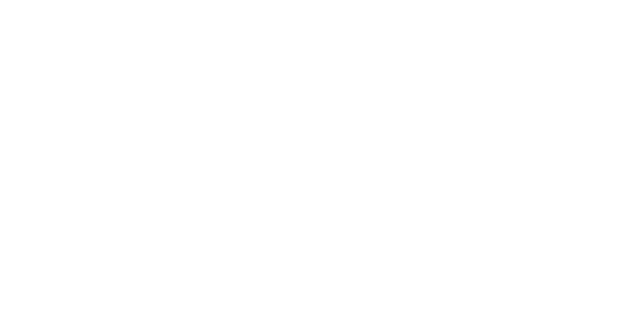
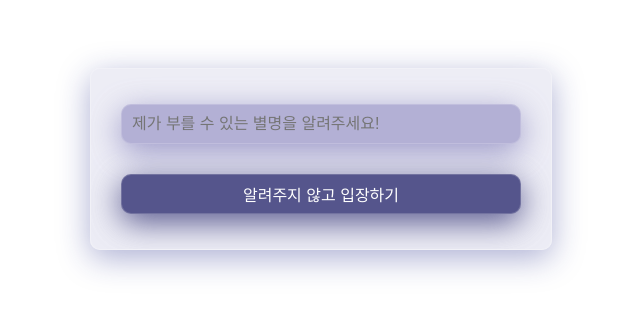
Before and after one commit to jsg3121/next-tv-app, a Next.js app: page / in a window 1280 px wide. Before the commit this address had no page. Shown: the part 241-554 px from the top of the page, without its empty margins (319-959 px from the left). Built offline with nearby package versions, Linux system fonts and the light colour scheme.

Commit message:
FEAT(intro) : 이름 입력 로직 추가

```diff
--- a/components/src/Button.tsx
+++ b/components/src/Button.tsx
@@ -5,6 +5,7 @@
 
 interface ButtonProps {
   children: React.ReactNode
+  onClick: () => void
 }
 
 const ButtonContainer = styled.button`
@@ -25,13 +26,13 @@
 `
 
 export const Button: React.FC<ButtonProps> = (props) => {
-  const { children } = props
+  const { children, onClick } = props
 
-  return (
-    <>
-      <ButtonContainer>{children}</ButtonContainer>
-    </>
-  )
+  const handleClick = React.useCallback(() => {
+    onClick()
+  }, [onClick])
+
+  return <ButtonContainer onClick={handleClick}>{children}</ButtonContainer>
 }
 
 export default React.memo(Button, isEqual)
--- a/components/src/Input.tsx
+++ b/components/src/Input.tsx
@@ -6,6 +6,7 @@
 interface InputProps {
   placeholder: string
   type: 'text'
+  onChange: (value: string) => void
 }
 
 const InputContainer = styled.input`
@@ -24,9 +25,24 @@
 `
 
 export const Input: React.FC<InputProps> = (props) => {
-  const { placeholder, type } = props
+  const { placeholder, type, onChange } = props
 
-  return <InputContainer type={type} placeholder={placeholder} />
+  const handleChange = React.useCallback(
+    (val) => {
+      onChange(val.target.value)
+    },
+    [onChange]
+  )
+
+  return (
+    <>
+      <InputContainer
+        onChange={handleChange}
+        type={type}
+        placeholder={placeholder}
+      />
+    </>
+  )
 }
 
 export default React.memo(Input, isEqual)
--- a/components/src/Parallax.tsx
+++ b/components/src/Parallax.tsx
@@ -1,27 +1,27 @@
-import isEqual from 'fast-deep-equal';
-import { gsap } from 'gsap';
-import Image from 'next/image';
-import React from 'react';
-import styled from 'styled-components';
+import isEqual from 'fast-deep-equal'
+import { gsap } from 'gsap'
+import Image from 'next/image'
+import React from 'react'
+import styled from 'styled-components'
 
 interface ParallaxProps {
-  top?: number | string;
-  bottom?: number | string;
-  left?: number | string;
-  right?: number | string;
-  translateX?: string;
-  translateY?: string;
-  backgroundImage?: string;
-  width?: number | string;
-  height?: number | string;
-  zIndex?: number | string;
-  blur?: number | string;
+  top?: number | string
+  bottom?: number | string
+  left?: number | string
+  right?: number | string
+  translateX?: string
+  translateY?: string
+  backgroundImage?: string
+  width?: number | string
+  height?: number | string
+  zIndex?: number | string
+  blur?: number | string
 }
 
 const Item = styled.div`
   position: absolute;
   will-change: transform;
-`;
+`
 
 const Parallax: React.FC<ParallaxProps> = (props) => {
   const {
@@ -36,21 +36,21 @@
     translateX = '',
     translateY = '',
     blur,
-  } = props;
-  const componentsRef = React.useRef<HTMLHeadingElement>(null);
-  const [rect, setRect] = React.useState<DOMRect>();
+  } = props
+  const componentsRef = React.useRef<HTMLHeadingElement>(null)
+  const [rect, setRect] = React.useState<DOMRect>()
 
   React.useEffect(() => {
     if (componentsRef.current) {
-      setRect(componentsRef.current.getBoundingClientRect());
+      setRect(componentsRef.current.getBoundingClientRect())
     }
-  }, []);
+  }, [])
 
   React.useEffect(() => {
     window.addEventListener('mousemove', (e) => {
       if (rect) {
-        const mouseX_title = e.clientX - rect.left;
-        const mouseY_title = e.clientY - rect.top;
+        const mouseX_title = e.clientX - rect.left
+        const mouseY_title = e.clientY - rect.top
 
         gsap.to(componentsRef.current, {
           translateX:
@@ -59,10 +59,10 @@
           translateY:
             ((mouseY_title - rect.height / 2) / rect.height) *
             parseInt(translateY, 10),
-        });
+        })
       }
-    });
-  }, [rect, translateX, translateY]);
+    })
+  }, [rect, translateX, translateY])
 
   return (
     <Item
@@ -74,6 +74,8 @@
         left: left ? `${left}` : 'none',
         right: right ? `${right}` : 'none',
         zIndex: zIndex,
+        width,
+        height,
       }}
     >
       {backgroundImage && (
@@ -89,12 +91,13 @@
               height={height}
               alt="Devfolio"
               loading="lazy"
+              layout="responsive"
             />
           </figure>
         </picture>
       )}
     </Item>
-  );
-};
+  )
+}
 
-export default React.memo(Parallax, isEqual);
+export default React.memo(Parallax, isEqual)
--- a/container/src/Intro.container.tsx
+++ b/container/src/Intro.container.tsx
@@ -6,7 +6,6 @@
   return (
     <>
       {/* depth 1 */}
-
       <Parallax
         top="30%"
         right="37%"
--- a/pages/_app.tsx
+++ b/pages/_app.tsx
@@ -1,13 +1,18 @@
-import type { AppProps } from 'next/app';
-import { GlobalStyle } from '../styles/Global';
+import type { AppProps } from 'next/app'
+import Head from 'next/head'
+import { GlobalStyle } from '../styles/Global'
 
 function MyApp({ Component, pageProps }: AppProps) {
-  return(
+  return (
     <>
-      <GlobalStyle/>
+      <Head>
+        <title>Sungyu Jang&apos;s Devfolio</title>
+        <meta name="description" content="Generated by create next app" />
+        <link rel="icon" href="/favicon.ico" />
+      </Head>
+      <GlobalStyle />
       <Component {...pageProps} />
     </>
-
   )
 }
 
--- a/pages/index.tsx
+++ b/pages/index.tsx
@@ -1,22 +1,64 @@
-import type { NextPage } from 'next';
-import Head from 'next/head';
-import Router from 'next/router';
-import React from 'react';
+import { Button, Input } from 'components'
+import { gsap } from 'gsap'
+import type { NextPage } from 'next'
+import Router from 'next/router'
+import React from 'react'
+import styled from 'styled-components'
+
+const Notice = styled.article`
+  width: 400px;
+  height: 140px;
+  position: absolute;
+  top: 50%;
+  left: 50%;
+  transform: translate(-50%, -50%);
+  z-index: 999;
+  background-color: #cccae359;
+  box-shadow: 0 8px 32px 0 #1f26875e;
+  backdrop-filter: blur(9.5px);
+  -webkit-backdrop-filter: blur(9.5px);
+  border-radius: 10px;
+  border: 1px solid #ffffff2d;
+  padding: 20px 30px;
+  display: flex;
+  flex-direction: column;
+  justify-content: space-around;
+  overflow: hidden;
+`
 
 const Home: NextPage = () => {
-  React.useEffect(() => {
-    Router.replace('/main/introduce');
-  }, []);
+  const [name, setName] = React.useState<string>('')
+  const noticeRef = React.useRef<HTMLButtonElement>(null)
+
+  const handleClick = React.useCallback(() => {
+    localStorage.setItem('guestName', `${name}님`)
+    // gsap
+    //   .to(noticeRef.current, {
+    //     width: 0,
+    //     height: 0,
+    //     padding: 0,
+    //   })
+    //   .then(() => {
+    //   })
+    Router.replace('/main/introduce')
+  }, [name])
+
+  const handleChange = React.useCallback((payload: string) => {
+    setName(payload)
+  }, [])
 
   return (
-    <div>
-      <Head>
-        <title>Sungyu Jang&apos;s Devfolio</title>
-        <meta name="description" content="Generated by create next app" />
-        <link rel="icon" href="/favicon.ico" />
-      </Head>
-    </div>
-  );
-};
+    <Notice ref={noticeRef}>
+      <Input
+        onChange={handleChange}
+        type="text"
+        placeholder="제가 부를 수 있는 별명을 알려주세요!"
+      />
+      <Button onClick={handleClick}>
+        {name ? '입장하기' : '알려주지 않고 입장하기'}
+      </Button>
+    </Notice>
+  )
+}
 
-export default Home;
+export default Home
```
Also changed, not shown: container/src/Notice.container.tsx (+29 -5 lines), pages/main/introduce.tsx (+24 -11 lines).
